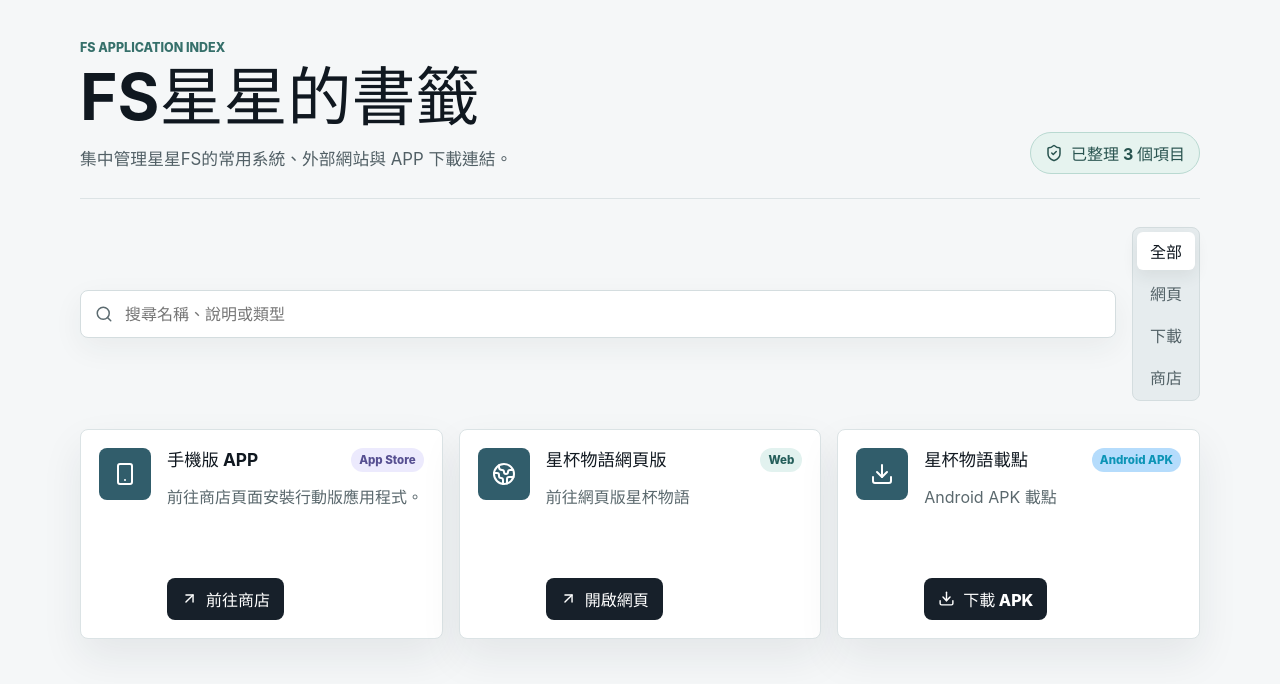
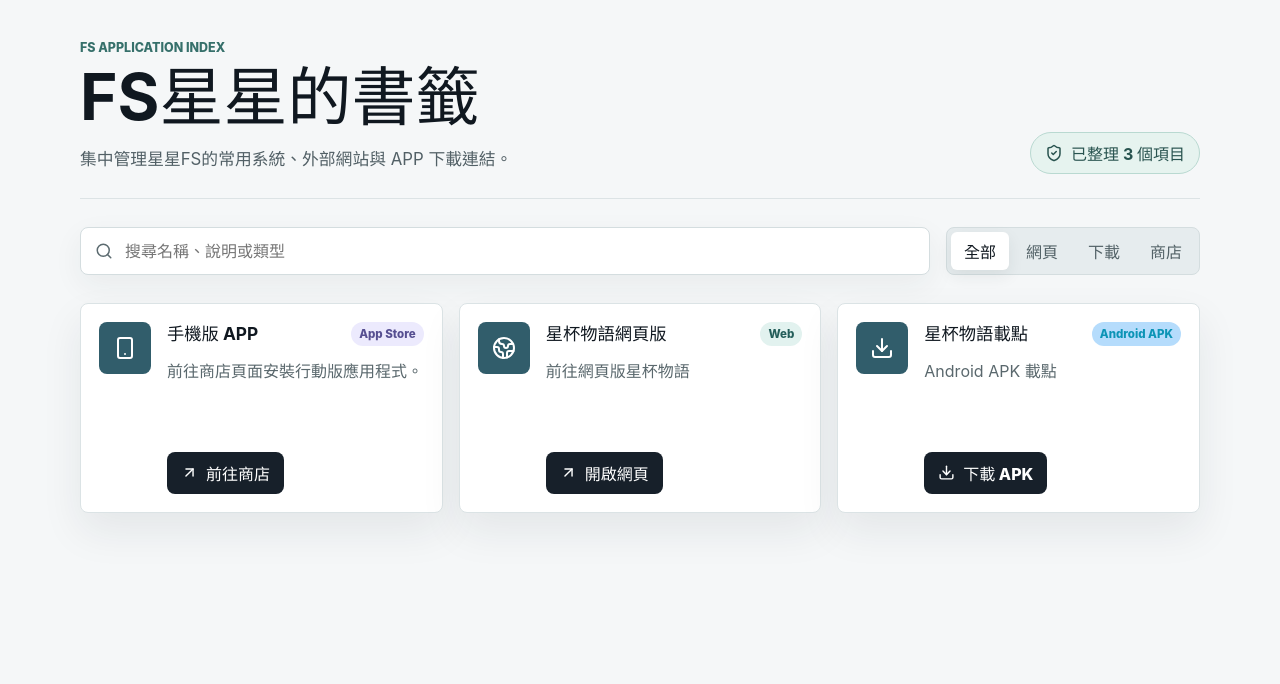
Before and after one commit to 1FS1/FSAppIndex, a React (Vite) app: page / in a window 1280 px wide. Shown: the top 684 px of the page. Built offline with nearby package versions, Linux system fonts and the light colour scheme.

Commit message:
更新網頁

```diff
--- a/src/styles.css
+++ b/src/styles.css
@@ -117,8 +117,7 @@
 
 .segmented-control {
   display: inline-grid;
-  grid-template-columns: repeat(auto-fit, minmax(58px, 1fr));
-  /* grid-template-columns: repeat(5, minmax(58px, 1fr)); */
+  grid-template-columns: repeat(4, minmax(58px, 1fr));
   gap: 4px;
   padding: 4px;
   background: #e6ecee;
```
Also changed, not shown: 4 other files (tests, documents, lock files or other folders).
